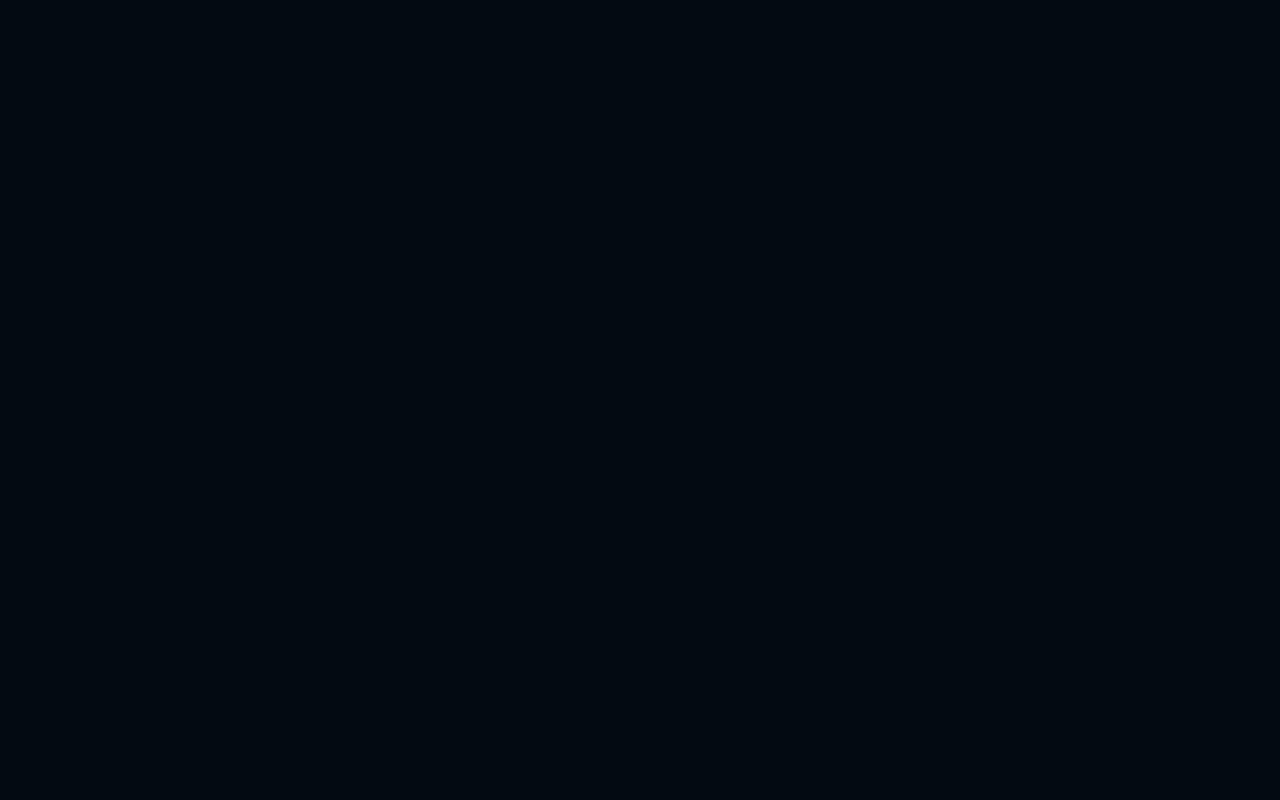
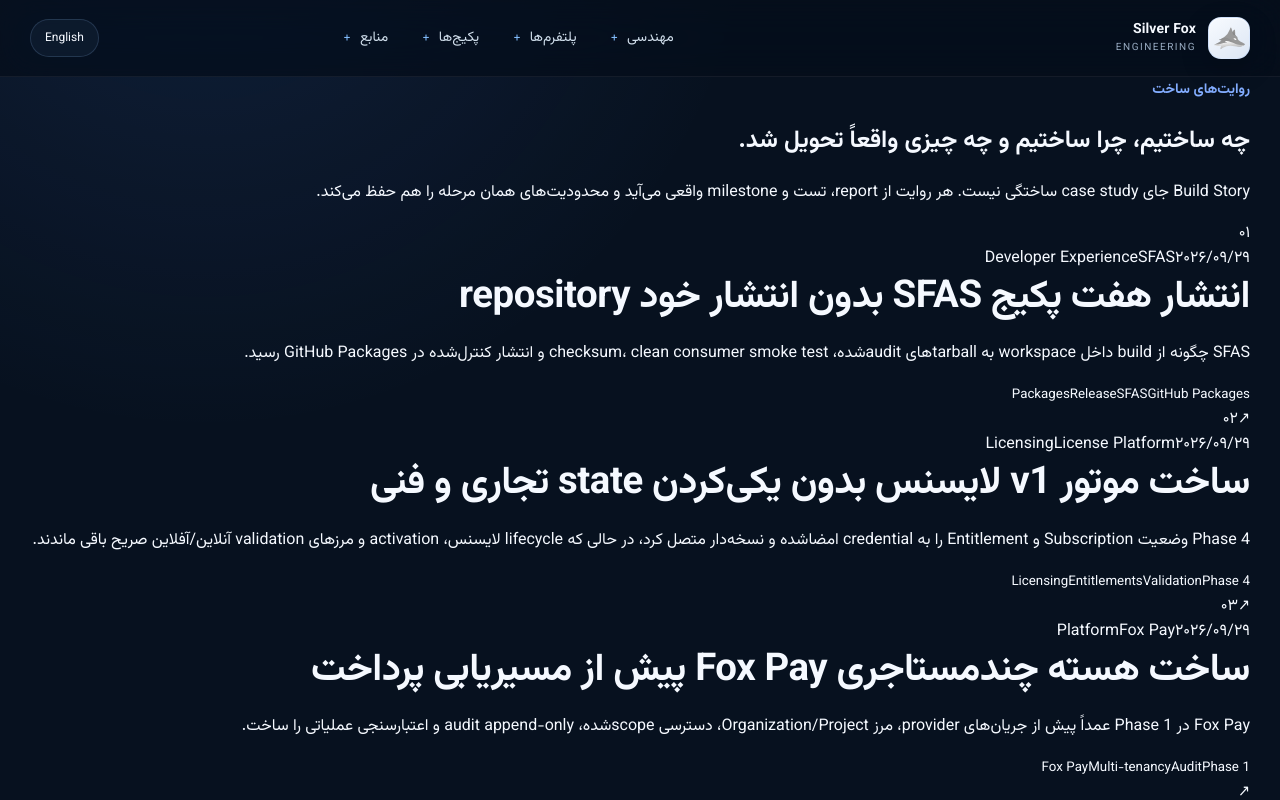
Before and after one commit to silverfoxcloud/silverfox-engineering, a Next.js app: page /fa/build-stories in a window 1280 px wide. Before the commit this address had no page. Shown: the top 800 px of the page. Built offline with nearby package versions, Linux system fonts and the light colour scheme.

Commit message:
feat: add bilingual engineering publications

```diff
--- /dev/null
+++ b/app/fa/build-stories/page.tsx
@@ -0,0 +1,15 @@
+import type { Metadata } from "next";
+import { PublicationIndexPage } from "@/components/PublicationPages";
+
+export const metadata: Metadata = {
+  title: "روایت‌های ساخت مهندسی",
+  description: "روایت‌های واقعی از ساخت سامانه‌ها و زیرساخت‌های Silver Fox.",
+  alternates: {
+    canonical: "/fa/build-stories/",
+    languages: { en: "/build-stories/", fa: "/fa/build-stories/", "x-default": "/build-stories/" },
+  },
+};
+
+export default function Page() {
+  return <PublicationIndexPage locale="fa" kind="story" />;
+}
```
